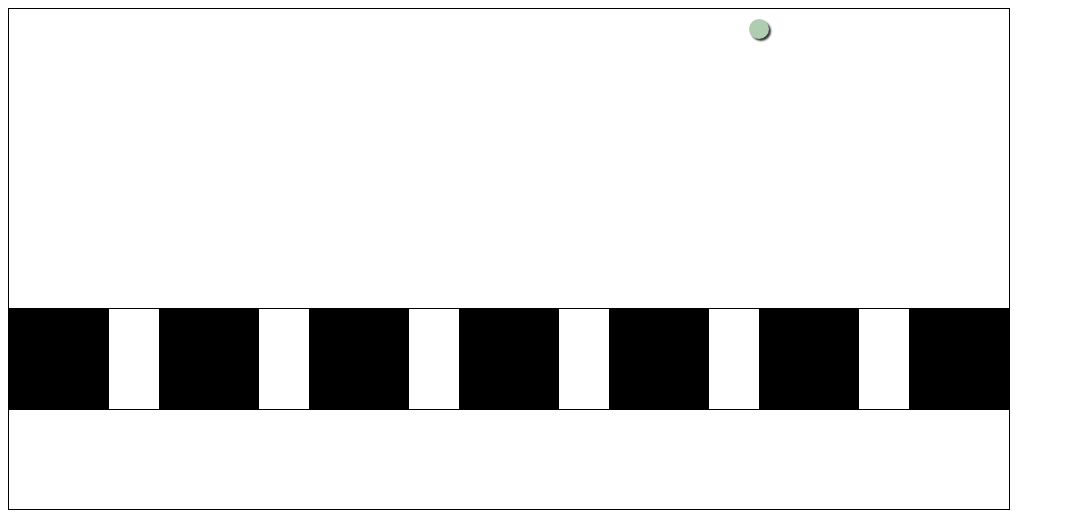
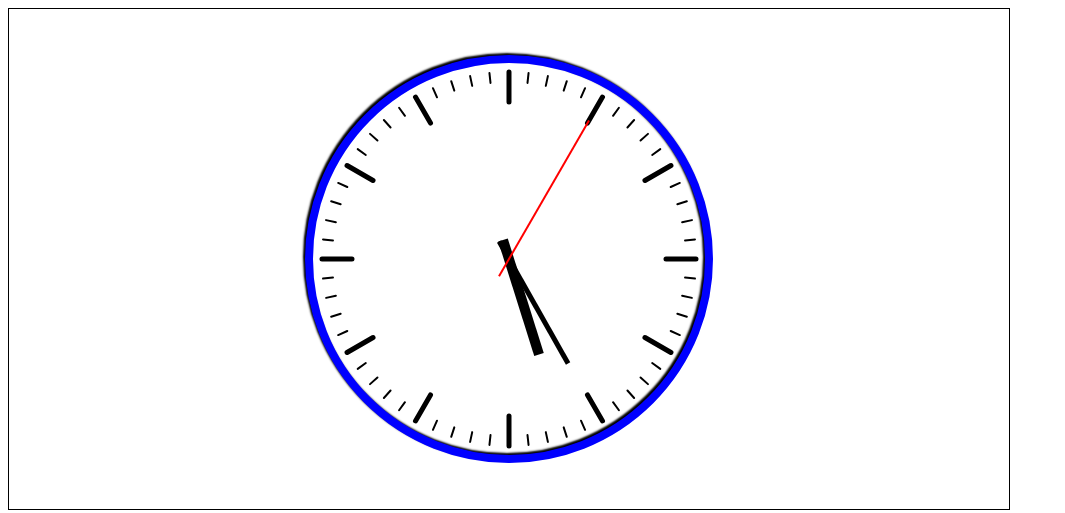
Before and after one commit to zhizunqian/canvas, a plain HTML site: page index.html in a window 1280 px wide. Shown: the whole page, without its empty margins (0-1065 px from the left). Drawn offline with Linux system fonts and the light colour scheme.

Commit message:
增加了钟表

```diff
--- a/css/draw.css
+++ b/css/draw.css
@@ -1,12 +1,11 @@
 body{
-	position: relative;
 }
 #canvas{
 	border:1px solid #000;
 }
-#canvas1{
+/* #canvas1{
 	border: 1px solid #000;
 	position: absolute;
 	top: 300px;
 	left: 0;
-}
+} */
--- a/index.html
+++ b/index.html
@@ -7,7 +7,7 @@
 </head>
 <body>
 	<canvas id="canvas" width="1000" height="500"></canvas>
-	<canvas id="canvas1" width="1000" height="100"></canvas>
+	<!-- <canvas id="canvas1" width="1000" height="100"></canvas> -->
 	<script src="./js/draw.js"></script>
 </body>
 </html>
--- a/js/draw.js
+++ b/js/draw.js
@@ -1,6 +1,7 @@
 var canvas=document.querySelector("#canvas");
 var ctx=canvas.getContext("2d");
 //rect
+ctx.save();
 ctx.fillStyle="#000";
 ctx.fillRect(150,150,100,100);
 ctx.fillStyle="#f00";
@@ -70,6 +71,7 @@ for(var i=0;i<1000;i++){
 }
 ctx.clearRect(0,0,1000,500);
 
+ctx.save();
 var x=0,y=20,sheed=1;
 var draw=function(){
 	ctx.clearRect(0,0,1000,500);
@@ -84,10 +86,178 @@ var draw=function(){
 	ctx.arc(x,y,10,0,Math.PI*2);
 	ctx.fill();
 }
-setInterval(draw,1);
+//setInterval(draw,1);
+ctx.restore();
+
+ctx.clearRect(0,0,1000,500);
 //画布叠加
-var canvas1=document.querySelector("#canvas1");
-var ctx1=canvas1.getContext("2d");
+//var canvas1=document.querySelector("#canvas1");
+//var ctx1=canvas1.getContext("2d");
 for(var i=0;i<10;i++){
-	ctx1.fillRect(i*150,0,100,100);
+	//ctx1.fillRect(i*150,0,100,100);
 }
+//ctx1.clearRect(0,0,1000,500);
+ctx.clearRect(0,0,1000,500);
+
+ctx.restore();
+
+
+
+
+/////ctx.translate   ctx.save()   ctx.restore() ctx.rotate()
+ctx.save();
+ctx.beginPath();
+ctx.translate(300,300);
+ctx.arc(0,0,30,0,Math.PI*2);
+for(var i=0;i<12;i++){
+	ctx.rotate(Math.PI/6);
+	ctx.moveTo(110,0);
+	ctx.arc(100,0,10,0,Math.PI*2);
+}
+ctx.stroke();
+ctx.restore();
+
+
+
+ctx.save();
+ctx.beginPath();
+ctx.moveTo(100,100);
+ctx.lineTo(100,500);
+ctx.moveTo(100,100);
+ctx.lineTo(500,100);
+ctx.stroke();
+
+ctx.translate(100,100);
+ctx.rotate(Math.PI/3);
+ctx.fillRect(0,0,30,30);
+ctx.fill();
+
+ctx.fillRect(70,0,30,30);
+ctx.restore();
+
+ctx.clearRect(0,0,1000,600);
+
+
+
+
+
+
+
+
+
+
+
+
+
+
+///////watch
+//ctx.save();
+/*var x,i=0;
+setInterval(function(){
+	x=Math.PI/30*i;
+	i++;
+	drawclock();
+},1000)*/
+//ctx.restore();
+var drawclock=function(){
+	var d=new Date();
+      var s=d.getSeconds();
+      var m=d.getMinutes();
+      var h=d.getHours();
+	ctx.clearRect(0,0,1000,600);
+      //保存一个干净的画布状态；
+      ctx.save();
+
+     //移动画布圆点在中心
+     ctx.translate(500,250);
+    //画做外层表盘
+    ctx.save();
+
+    ctx.strokeStyle="blue";
+    ctx.lineWidth="8";
+    ctx.shadowOffsetX=-2;
+    ctx.shadowOffsetY=-2;
+    ctx.shadowBlur=2;
+    ctx.shadowColor="#000";
+    ctx.beginPath();
+    ctx.arc(0,0,200,0,Math.PI*2);
+    ctx.stroke();
+
+    ctx.restore();
+      //画时间刻度
+      ctx.save();
+      ctx.lineCap="round";
+      for(var i=1;i<61;i++){
+      	ctx.rotate(Math.PI/30);
+      	ctx.beginPath();
+      	if(i%5==0){
+      		ctx.lineWidth=5;
+      		ctx.moveTo(157,0);
+      	}
+      	else{
+      		ctx.lineWidth=2;
+      		ctx.moveTo(177,0);
+      	}
+      	ctx.lineTo(187,0);
+      	ctx.stroke();
+      }
+      ctx.restore();
+ //画时针
+     ctx.save();
+
+     ctx.rotate((360*((h*3600+m*60+s)/(12*3600)))/180*Math.PI);
+     ctx.beginPath();
+     ctx.lineWidth=10;
+     ctx.moveTo(0,20);
+     ctx.lineTo(0,-100);
+     ctx.stroke();
+
+     ctx.restore();
+       //画分针
+     ctx.save();
+
+     ctx.rotate((360*(m*60+s)/3600)/180*Math.PI);
+     ctx.beginPath();
+     ctx.lineWidth=5;
+     ctx.moveTo(0,20);
+     ctx.lineTo(0,-120);
+     ctx.stroke();
+
+     ctx.restore();
+      //画秒针
+      ctx.save();
+
+      ctx.rotate(Math.PI/30*s);
+      ctx.beginPath();
+      ctx.lineWidth=2;
+      ctx.strokeStyle="red";
+      ctx.moveTo(0,20);
+      ctx.lineTo(0,-160);
+      ctx.stroke();
+
+      ctx.restore();
+
+
+
+	/////复原画布的干净状态
+	ctx.restore();
+	requestAnimationFrame(drawclock);
+}
+
+	requestAnimationFrame(drawclock);
+
+
+
+
+
+
+
+
+
+
+
+/*var aa=function(){
+	console.log(1);
+	requestAnimationFrame(aa);
+}
+requestAnimationFrame(aa);*/
```
